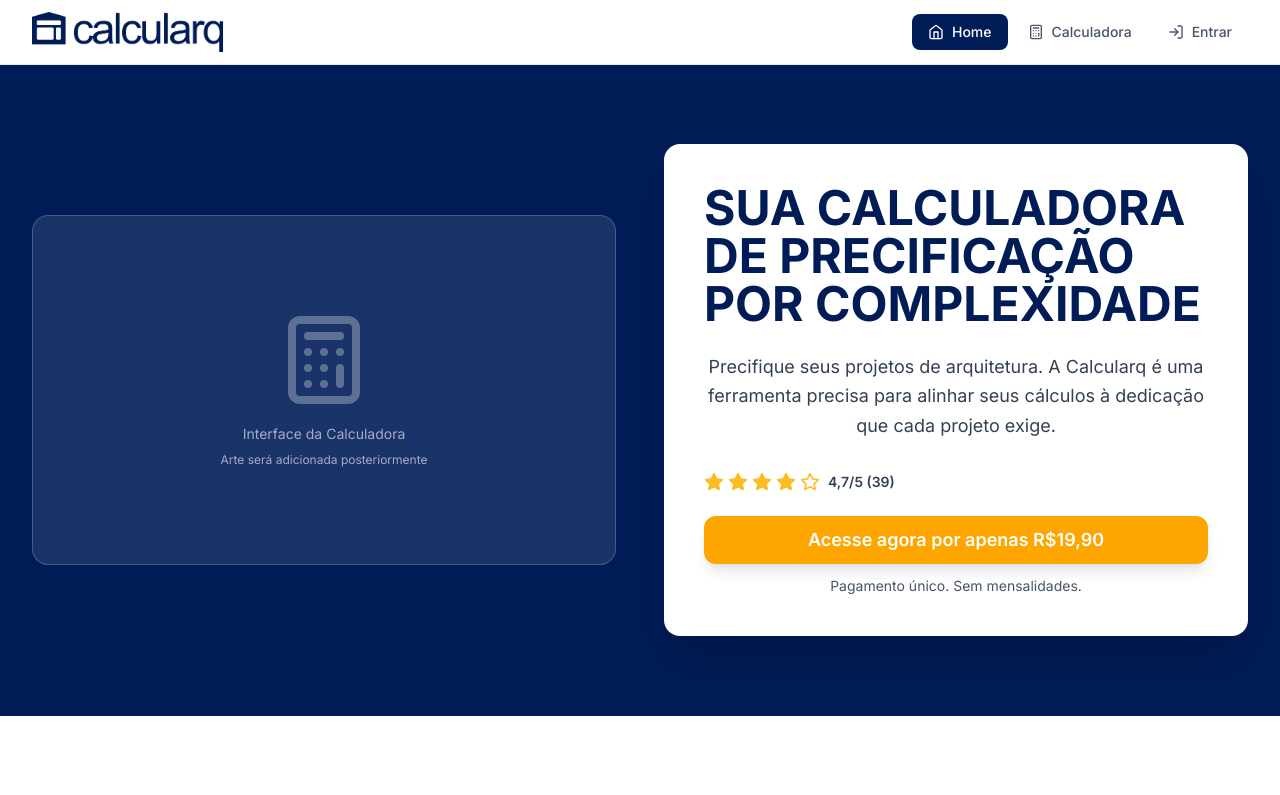
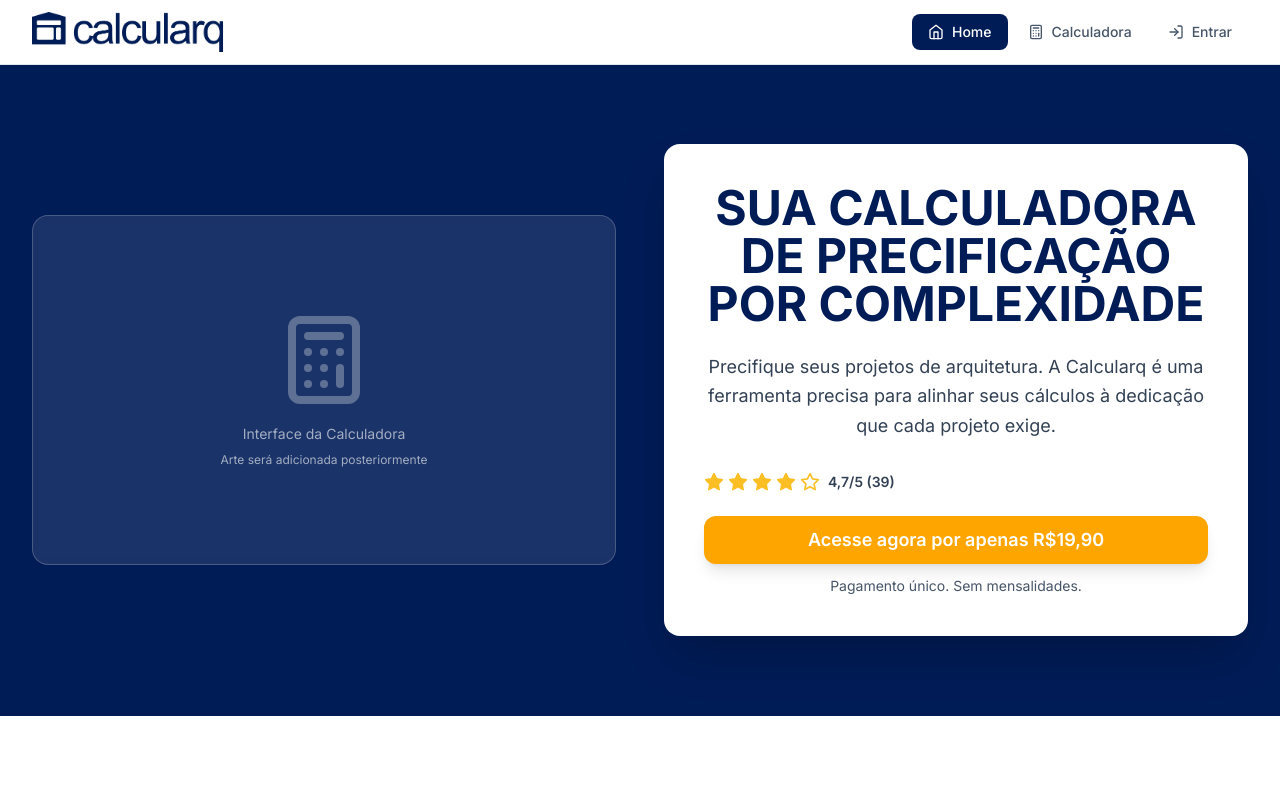
Before and after one commit to chili-guy/CALCARQ, a React (Vite) app: page / in a window 1280 px wide. Shown: the top 795 px of the page. Built offline with nearby package versions, Linux system fonts and the light colour scheme; no server answers.

Commit message:
feat: centralizar título principal na Home
- Adicionar text-center ao título 'SUA CALCULADORA DE PRECIFICAÇÃO POR COMPLEXIDADE'

```diff
--- a/src/pages/Home.tsx
+++ b/src/pages/Home.tsx
@@ -86,7 +86,7 @@ export default function Home() {
                 >
                   {/* Logo removido do banner conforme feedback */}
 
-                  <h1 className="text-3xl md:text-4xl lg:text-5xl font-bold text-calcularq-blue mb-6 leading-tight">
+                  <h1 className="text-3xl md:text-4xl lg:text-5xl font-bold text-calcularq-blue mb-6 leading-tight text-center">
                     SUA CALCULADORA DE PRECIFICAÇÃO POR COMPLEXIDADE
                   </h1>
 
```
